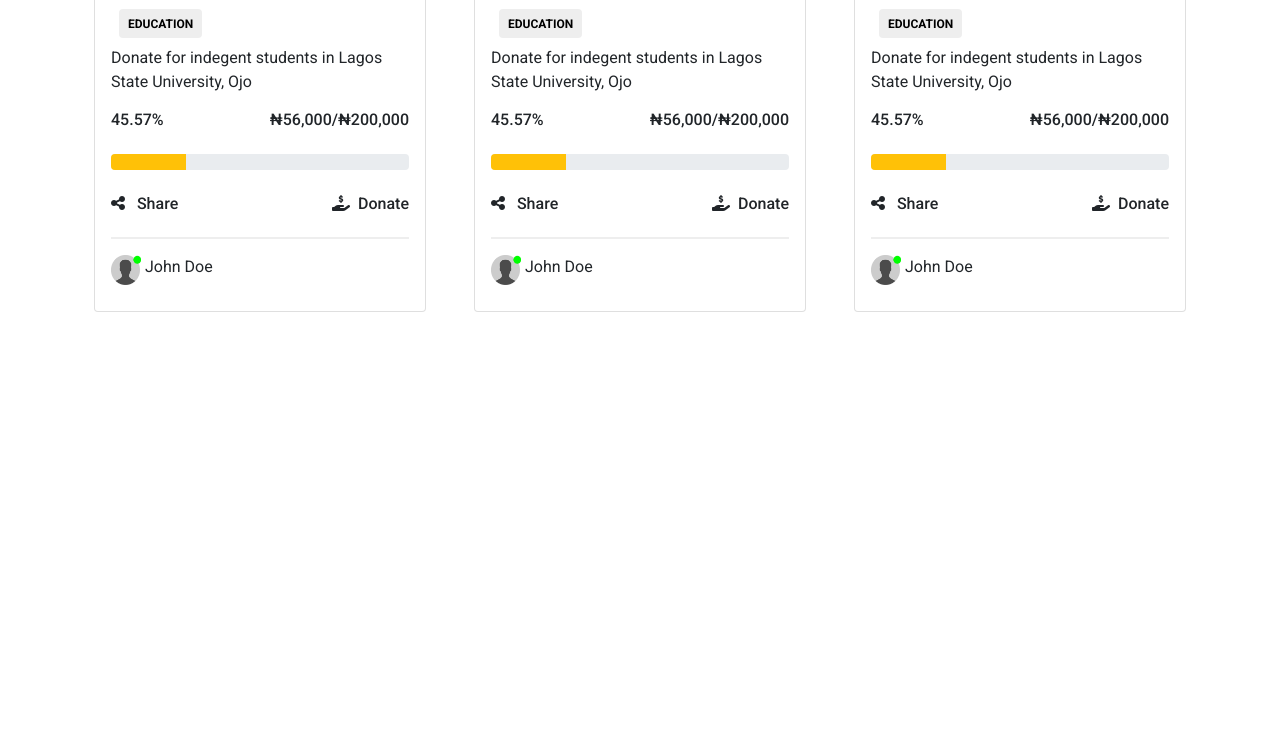
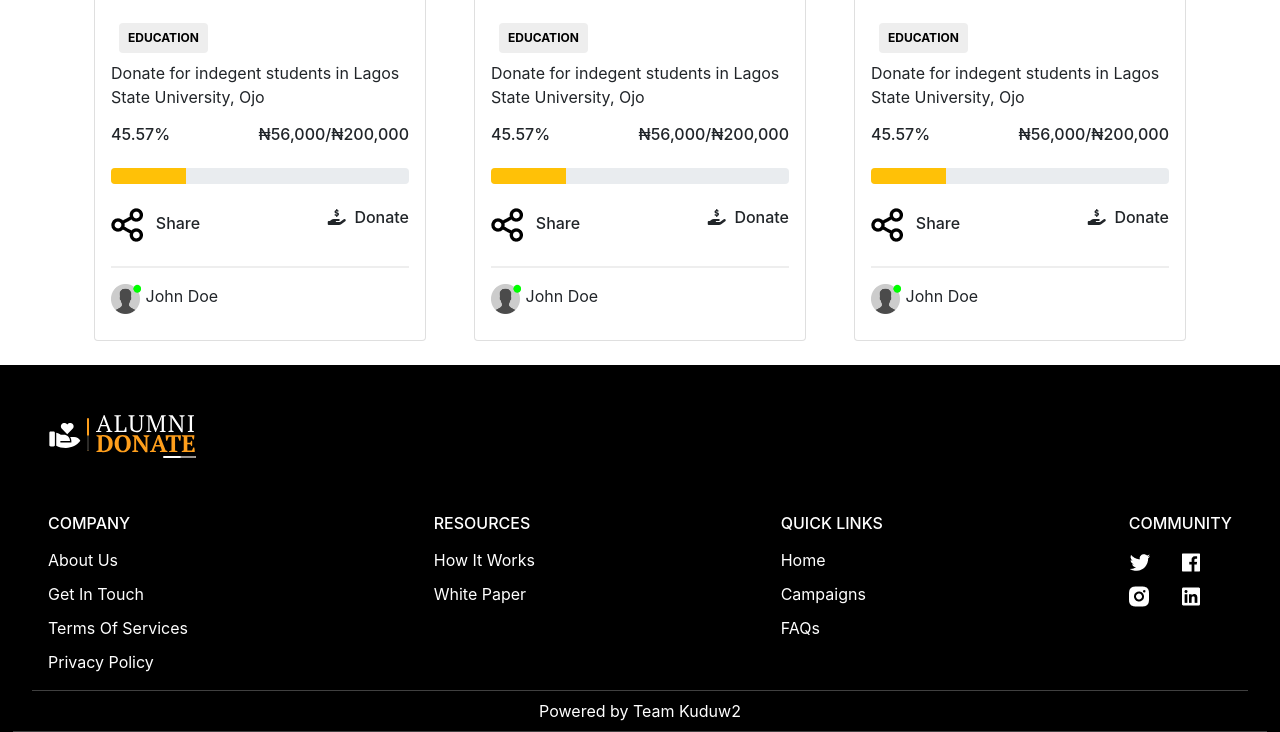
Before and after one commit to zuri-training/Team-Kuduw2-Alumni-Donate, a PHP site: page /pages/index.html in a window 1280 px wide. Shown: the part 2410-3142 px from the top of the page. Before the commit the page ends 2722 px from the top, so only its background shows below. Run offline with PHP 8.4, Linux system fonts and the light colour scheme.

Commit message:
frontend touches

```diff
--- a/Front-end/assets/css/main.css
+++ b/Front-end/assets/css/main.css
@@ -11,7 +11,7 @@
   box-sizing: border-box;
 }
 body {
-  font-family: 'Roboto', sans-serif;
+  font-family: 'Inter', sans-serif;
 }
 
 .navbar-brand{
@@ -106,7 +106,7 @@ body {
 
 /* footer */
 
-.margin_style {
+/* .margin_style {
   display: flex;
   justify-content: center;
   padding: 0 48px;
@@ -193,4 +193,90 @@ body {
 
 .footer-social .fa {
   margin-top:7px;
+} */
+
+@media screen and (max-width: 991px) {
+  .h6, h6 {
+    font-size: 0.8rem;
+  }
 }
+
+footer {
+  background-color: #000;
+  color: #fff;
+}
+footer h3 {
+  text-transform: uppercase;
+  font-size: 16px;
+  line-height: 34px;
+}
+footer a {
+  color: #ffffff;
+  text-decoration: none;
+}
+footer ul li a:hover {
+  color: #FF9F1C;
+}
+footer ul li {
+  margin-bottom: 10px;
+  text-transform: capitalize;
+  list-style-type: none;
+}
+footer ul {
+  padding-left: 0;
+}
+.image-container {
+  display: inline-block;
+  padding: 48px;
+}
+.grid-social {
+  display: grid;
+  grid-template-columns: auto auto;
+}
+/* .footer-icon:hover {
+  color: var(--btn-color);
+  transition: var(--transition);
+}
+footer ul li:hover a {
+  color: var(--btn-color);
+  transition: var(--transition);
+} */
+.footer-flex {
+  display: flex;
+  justify-content: space-between;
+  padding: 0 48px;
+}
+section hr {
+  width: 95%;
+  margin: auto;
+}
+.credit div {
+  text-align: center;
+  padding: 1vh;
+}
+.credit hr {
+  width: 98%;
+  margin: auto;
+}
+
+@media screen and (max-width:670px) {
+  footer h3 {
+    font-size: 13px;
+}
+.image-container, .footer-flex {
+  padding: 20px;
+}
+}
+@media screen and (max-width:499px) {
+  footer h3 {
+    font-size: 12px;
+}
+footer a {
+    font-size: 10px;
+}
+}
+@media screen and (max-width:425px) {
+  footer .footer-flex {
+    display: block;
+  }
+}
--- a/Front-end/pages/index.html
+++ b/Front-end/pages/index.html
@@ -13,7 +13,7 @@
       href="https://cdnjs.cloudflare.com/ajax/libs/twitter-bootstrap/5.1.0/css/bootstrap.min.css"
     />
     <!-- <link rel="stylesheet" href="https://cdnjs.cloudflare.com/ajax/libs/font-awesome/5.15.4/css/all.min.css"> -->
-    <link rel="stylesheet" href="css/main.css" />
+    <link rel="stylesheet" href="../assets/css/main.css" />
   </head>
   <body>
     <section class="hero">
@@ -119,7 +119,7 @@
     </section>
 
     <section class="first_section mt-5">
-      <h3 class="text-center tick-title">How Alumni Donate works</h3>
+      <h3 class="text-center tick-title" id="workings">How Alumni Donate works</h3>
       <p class="text-center">
         Create a fund raising campaign in just 3 simple steps and collect your
         funds without delay
@@ -160,8 +160,8 @@
             >
               <li>Sign up for free</li>
               <li>Spread your campaign to the world</li>
-              <li>òet donations from funders</li>
-              <li>òet support from alumus</li>
+              <li>Get donations from funders</li>
+              <li>Get support from alumnus</li>
             </ul>
           </div>
           <div
@@ -229,7 +229,7 @@
                   class="amount mb-3 d-flex flex-row justify-content-between"
                 >
                   <h6>
-                    <i class="fa-sharp fa-solid fa-share-nodes"></i>
+                    <img src="../assets/logo/share logo.png" alt="">
                     &nbsp; Share
                   </h6>
                   <h6>
@@ -284,7 +284,7 @@
                   class="amount mb-3 d-flex flex-row justify-content-between"
                 >
                   <h6>
-                    <i class="fa-sharp fa-solid fa-share-nodes"></i>
+                    <img src="../assets/logo/share logo.png" alt="">
                     &nbsp; Share
                   </h6>
                   <h6>
@@ -339,7 +339,7 @@
                   class="amount mb-3 d-flex flex-row justify-content-between"
                 >
                   <h6>
-                    <i class="fa-sharp fa-solid fa-share-nodes"></i>
+                    <img src="../assets/logo/share logo.png" alt="">
                     &nbsp; Share
                   </h6>
                   <h6>
@@ -396,7 +396,7 @@
                   class="amount mb-3 d-flex flex-row justify-content-between"
                 >
                   <h6>
-                    <i class="fa-sharp fa-solid fa-share-nodes"></i>
+                    <img src="../assets/logo/share logo.png" alt="">
                     &nbsp; Share
                   </h6>
                   <h6>
@@ -451,7 +451,7 @@
                   class="amount mb-3 d-flex flex-row justify-content-between"
                 >
                   <h6>
-                    <i class="fa-sharp fa-solid fa-share-nodes"></i>
+                    <img src="../assets/logo/share logo.png" alt="">
                     &nbsp; Share
                   </h6>
                   <h6>
@@ -506,7 +506,7 @@
                   class="amount mb-3 d-flex flex-row justify-content-between"
                 >
                   <h6>
-                    <i class="fa-sharp fa-solid fa-share-nodes"></i>
+                    <img src="../assets/logo/share logo.png" alt="">
                     &nbsp; Share
                   </h6>
                   <h6>
@@ -612,6 +612,66 @@
       </div>
     </div>
   </section> -->
+  <footer>
+    <section class="section-center">
+      <div class="image-container">
+        <img src="../assets/images/Logo.svg" alt="">
+      </div>
+      <section class="footer-flex">
+        <article>
+          <h3>company</h3>
+          <ul>
+            <li><a href="../pages/documentation.html"> about us</a></li>
+            <li><a href="#"> get in touch</a></li>
+            <li><a href="#"> terms of services</a></li>
+            <li><a href="#"> privacy policy</a></li>
+        </ul>
+    </article>
+    <article>
+        <h3>resources</h3>
+        <ul>
+            <li><a href="../pages/index.html#workings">how it works</a></li>
+            <li><a href="#">white paper</a></li>
+
+        </ul>
+    </article>
+    <article>
+        <h3>Quick Links</h3>
+        <ul>
+            <li><a href="../pages/index.html">home</a></li>
+            <li><a href="#">Campaigns</a></li>
+            <li><a href="#">FAQs</a></li>
+        </ul>
+        </article>
+        <article>
+          <h3>community</h3>
+          <ul class="grid-social">
+            <li> <a href="https://www.twitter.com" target="_blank" class="footer-icon">
+              <img src="../assets/logo/twitter logo.png" alt="">
+            </a></li>
+            <li> <a href="https://www.facebook.com" target="_blank" class="footer-icon">
+              <img src="../assets/logo/facebook logo.png" alt="">
+            </a></li>
+            <li> <a href="https://www.instagram.com" target="_blank" class="footer-icon">
+              <img src="../assets/logo/ig logo.png" alt="">
+            </a></li>
+            <li> <a href="https://www.linkedin.com" target="_blank" class="footer-icon">
+              <img src="../assets/logo/linkedin logo.png" alt="">
+            </a></li>
+          </ul>
+        </article>
+
+    </section>
+    <hr>
+  </section>
+    <section class="credit">
+      <div>
+          Powered by Team Kuduw2
+      </div>
+      <hr>
+    </section>
+
+  </footer>
 
     <script src="js/app.js"></script>
     <script src="https://cdnjs.cloudflare.com/ajax/libs/popper.js/2.9.2/umd/popper.min.js"></script>
--- a/Front-end/pages/login.html
+++ b/Front-end/pages/login.html
@@ -84,7 +84,7 @@
                 <article>
                     <h3>resources</h3>
                     <ul>
-                    <li><a href="../pages/index.html">how it works</a></li>
+                        <li><a href="../pages/index.html#workings">how it works</a></li>
                         <li><a href="#">white paper</a></li>
 
                     </ul>
--- a/Front-end/pages/resetpassword.html
+++ b/Front-end/pages/resetpassword.html
@@ -71,7 +71,7 @@
                 <article>
                     <h3>resources</h3>
                     <ul>
-                        <li><a href="../pages/index.html">how it works</a></li>
+                        <li><a href="../pages/index.html#workings">how it works</a></li>
                         <li><a href="#">white paper</a></li>
 
                     </ul>
--- a/Front-end/pages/signup.html
+++ b/Front-end/pages/signup.html
@@ -110,7 +110,7 @@
     <article>
         <h3>resources</h3>
         <ul>
-            <li><a href="../pages/index.html">how it works</a></li>
+            <li><a href="../pages/index.html#workings">how it works</a></li>
             <li><a href="#">white paper</a></li>
 
         </ul>
--- a/Front-end/pages/userdashboard.php
+++ b/Front-end/pages/userdashboard.php
@@ -129,7 +129,7 @@
             <article>
                 <h3>resources</h3>
                 <ul>
-                    <li><a href="../pages/index.html">how it works</a></li>
+                    <li><a href="../pages/index.html#workings">how it works</a></li>
                     <li><a href="#">white paper</a></li>
 
                 </ul>
--- a/Front-end/pages/usernotification.html
+++ b/Front-end/pages/usernotification.html
@@ -97,7 +97,7 @@
             <article>
                 <h3>resources</h3>
                 <ul>
-                    <li><a href="../pages/index.html">how it works</a></li>
+                    <li><a href="../pages/index.html#workings">how it works</a></li>
                     <li><a href="#">white paper</a></li>
 
                 </ul>
```
Also changed, not shown: other parts of Front-end/pages/index.html (+11 -11 lines), Front-end/pages/donationrequest.html (+16 -16 lines), Front-end/pages/projects.html (+16 -16 lines). Lines whose indentation alone changed are shown as unchanged.
